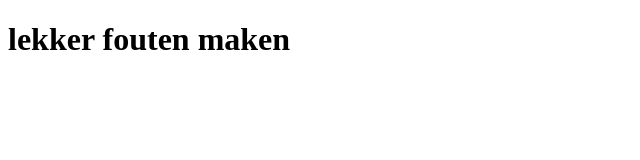
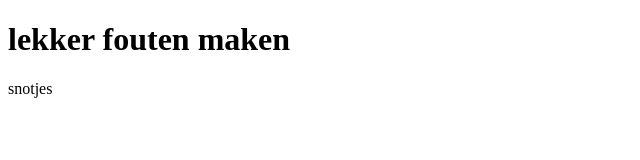
Before and after one commit to Cynk91/Demo-conflicts-remote, a plain HTML site: page index.html in a window 1280 px wide. Shown: the full height of the page, 0-640 px from the left. Drawn offline with Linux system fonts and the light colour scheme.

Commit message:
commit 1

```diff
--- a/index.html
+++ b/index.html
@@ -7,5 +7,6 @@
 </head>
 <body>
     <h1> lekker fouten maken </h1>
+    snotjes
 </body>
 </html>
```
